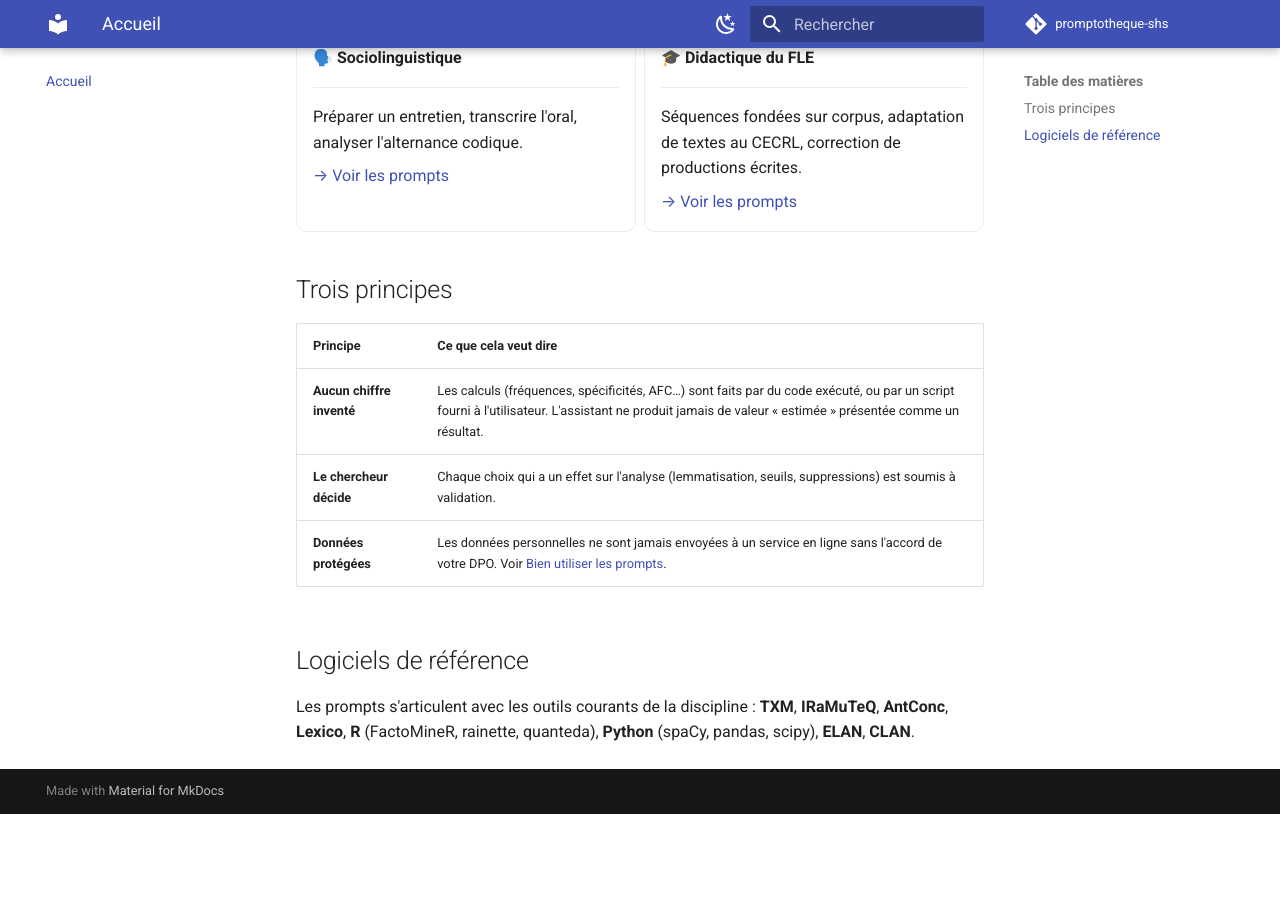
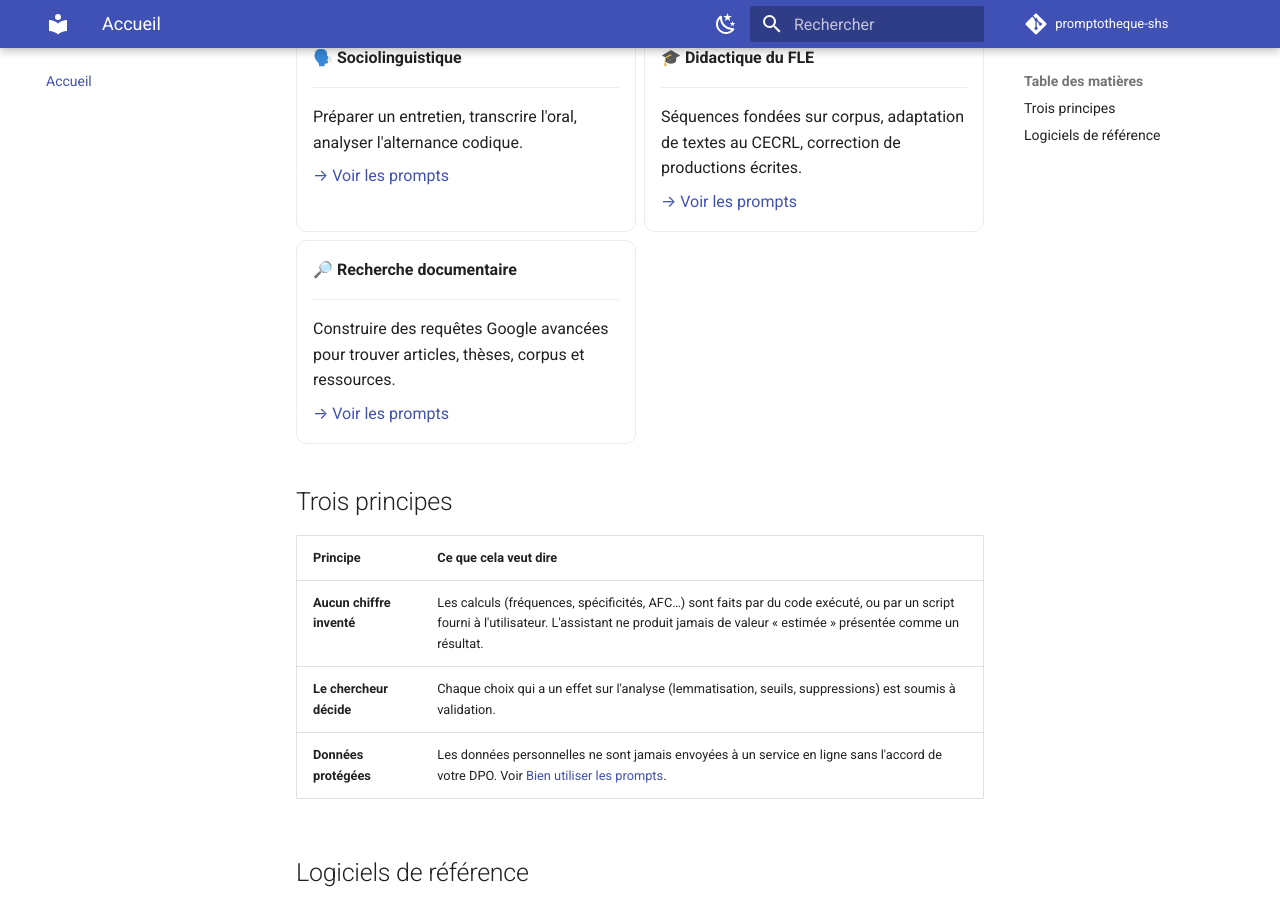
Before and after one commit to amanylili/promptotheque-shs, an MkDocs documentation site: the page built from docs/index.md, in a window 1280 px wide and 900 px high, scrolled down 775 px. Built offline with MkDocs 1.6.1 and Material for MkDocs 9.7.7, drawn with Linux system fonts in a browser that asks for light colours; comment, search, counter and statistics services are not loaded; before the commit the page ends 1589 px from its top, so only the background shows below that.

Commit message:
Ajoute la carte Recherche documentaire sur la page d’accueil

```diff
--- a/docs/index.md
+++ b/docs/index.md
@@ -47,6 +47,14 @@ Chaque prompt est **interactif**. L'assistant avance par phases et s'arrête à
 
     [→ Voir les prompts](didactique-fle/index.md)
 
+-   **🔎 Recherche documentaire**
+
+    ---
+
+    Construire des requêtes Google avancées pour trouver articles, thèses, corpus et ressources.
+
+    [→ Voir les prompts](recherche-documentaire/index.md)
+
 </div>
 
 ## Trois principes
```
